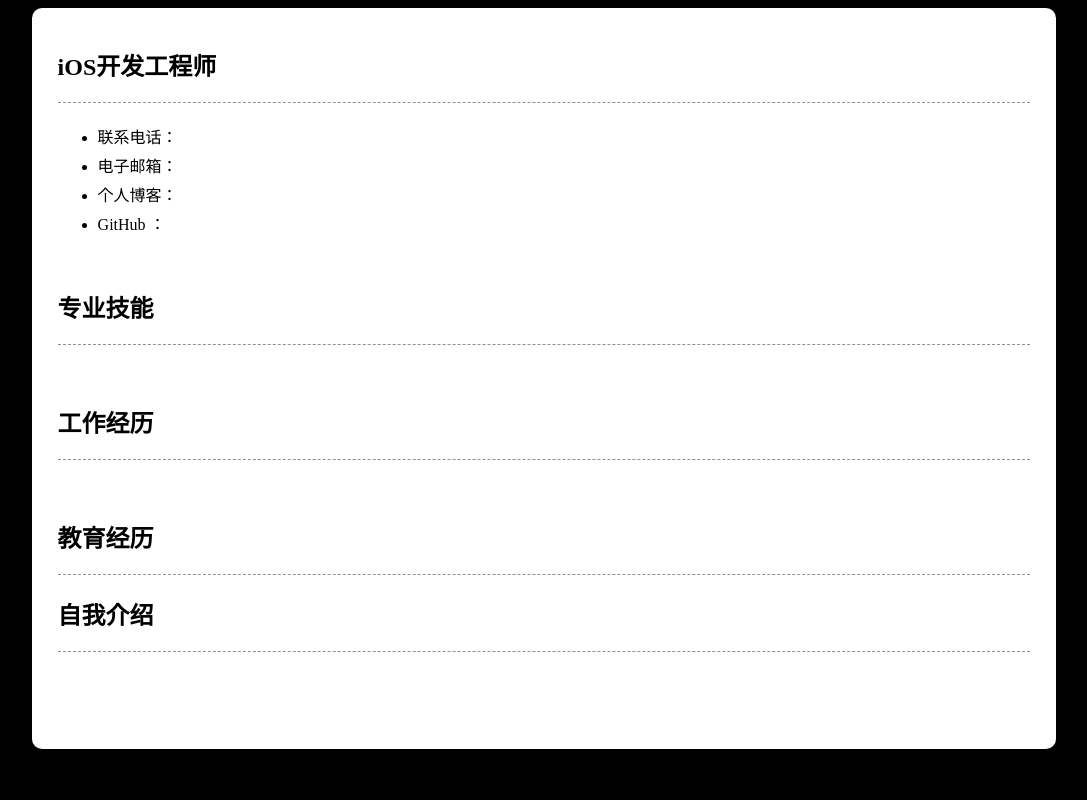
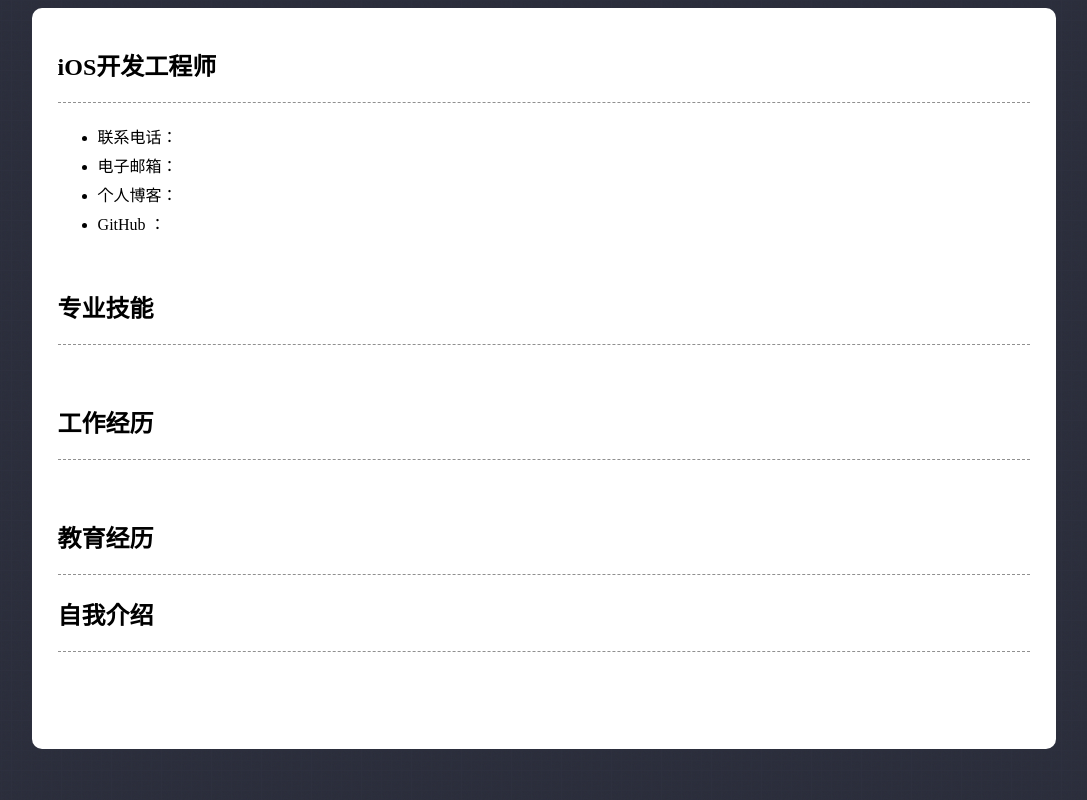
Before and after one commit to githubError/MessyRepository, a Django app: template MyResumes/MyResumes/Resumes/templates/index.html in a window 1280 px wide. Shown: the whole page, without its empty margins (104-1191 px from the left). Run offline with Django 3.2, Linux system fonts and the light colour scheme; the template is opened without the code that fills it, so the values that code supplies are empty.

Commit message:
add background image

```diff
--- a/MyResumes/MyResumes/Resumes/static/css/base.css
+++ b/MyResumes/MyResumes/Resumes/static/css/base.css
@@ -22,10 +22,6 @@
     border: 1px;
     margin: auto;
     background-color: white;
-}
-
-body {
-    background-color: black;
 }
 
 .info_li {
--- a/MyResumes/MyResumes/Resumes/templates/base.html
+++ b/MyResumes/MyResumes/Resumes/templates/base.html
@@ -16,7 +16,7 @@
     {% endblock %}
 
 </head>
-<body>
+<body style="background: url('{% static 'images/pattern.gif' %}')">
 
 <div class="backgroundview">
 
```
Also changed, not shown: MyResumes/MyResumes/Resumes/static/images/pattern.gif (added).
